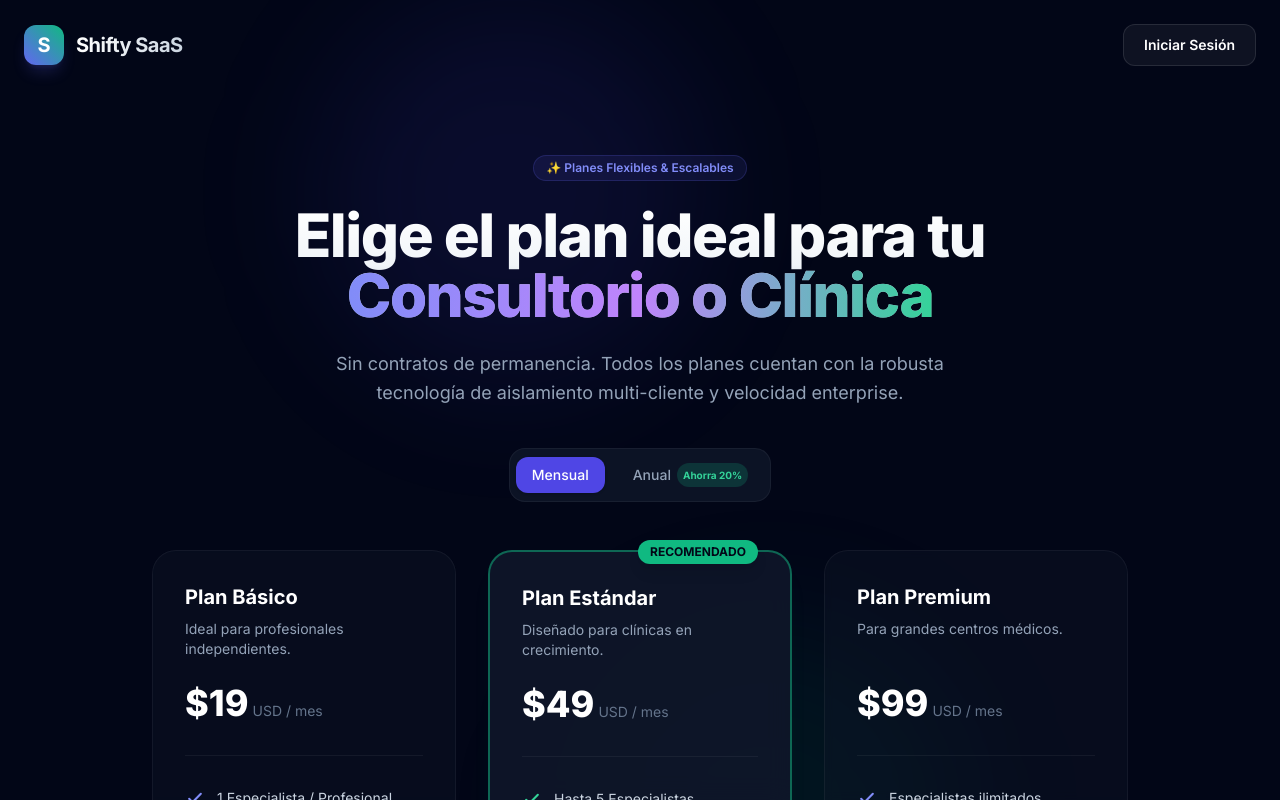
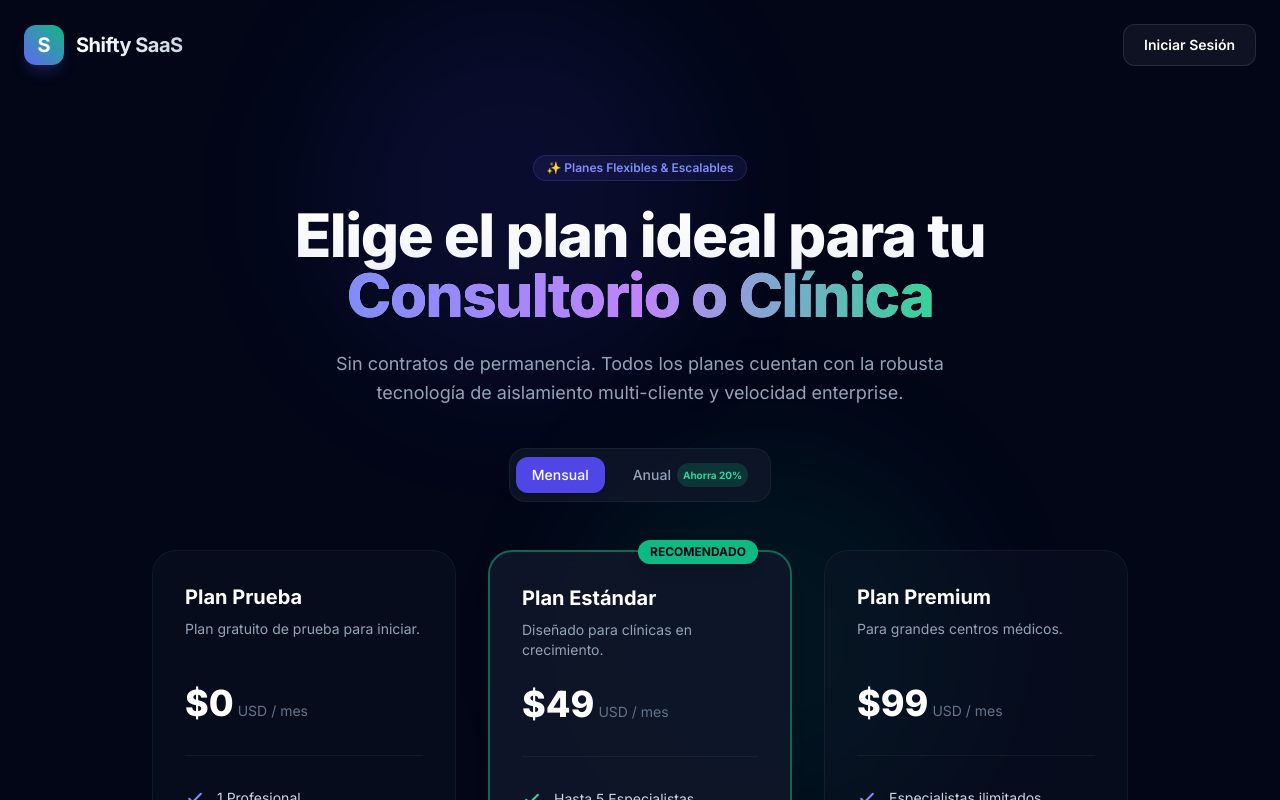
Before and after one commit to Viktor033/Agenda-Virtual, a React (Vite) app in the folder frontend/: page / in a window 1280 px wide. Built offline with nearby package versions, Linux system fonts and the light colour scheme.

Commit message:
style: remove Plan Básico and keep 3 columns (Trial, Standard, Premium)

```diff
--- a/frontend/src/pages/LandingPage.tsx
+++ b/frontend/src/pages/LandingPage.tsx
@@ -40,19 +40,18 @@ export const LandingPage: React.FC<LandingPageProps> = ({ onNavigateToLogin, onR
 
   const plans = [
     {
-      name: 'Plan Básico',
-      tagline: 'Ideal para profesionales independientes.',
-      price: billingCycle === 'monthly' ? 19 : 15,
+      name: 'Plan Prueba',
+      tagline: 'Plan gratuito de prueba para iniciar.',
+      price: 0,
       features: [
-        '1 Especialista / Profesional',
-        'Hasta 150 turnos al mes',
+        '1 Profesional',
+        'Hasta 2 turnos al mes',
         'Historial clínico básico',
-        'Recordatorios por WhatsApp (Simulado)',
-        'Soporte por correo electrónico',
+        'Soporte por correo',
       ],
       popular: false,
-      buttonText: 'Comenzar ahora',
-      color: 'indigo'
+      buttonText: 'Comenzar Prueba',
+      color: 'gray',
     },
     {
       name: 'Plan Estándar',
@@ -77,7 +76,7 @@ export const LandingPage: React.FC<LandingPageProps> = ({ onNavigateToLogin, onR
       features: [
         'Especialistas ilimitados',
         'Turnos ilimitados',
-          'Módulo de Facturación SaaS',
+        'Módulo de Facturación SaaS',
         'WhatsApp ilimitado con chatbot',
         'Soporte telefónico exclusivo',
         'Subdominio personalizado gratis',
@@ -86,21 +85,7 @@ export const LandingPage: React.FC<LandingPageProps> = ({ onNavigateToLogin, onR
       buttonText: 'Elegir Premium',
       color: 'violet',
     },
-    {
-      name: 'Plan Prueba',
-      tagline: 'Plan gratuito de prueba para iniciar.',
-      price: 0,
-      features: [
-        '1 Profesional',
-        'Hasta 2 turnos al mes',
-        'Historial clínico básico',
-        'Soporte por correo',
-      ],
-      popular: false,
-      buttonText: 'Comenzar Prueba',
-      color: 'gray',
-    },
-];
+  ];
 
   const handlePlanClick = (planName: string, planPrice: number) => {
     setSelectedPlan({ name: planName, price: planPrice });
```
Also changed, not shown: 57 other files (tests, documents, lock files or other folders).
